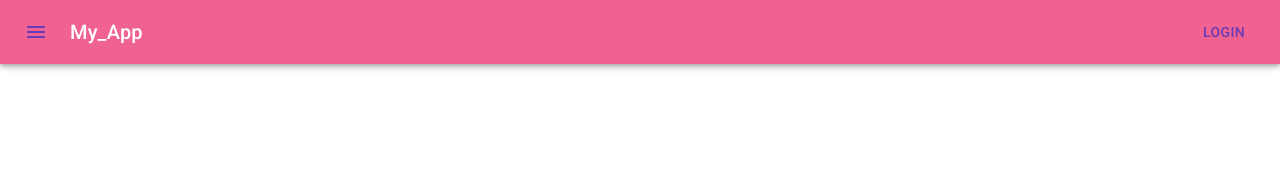
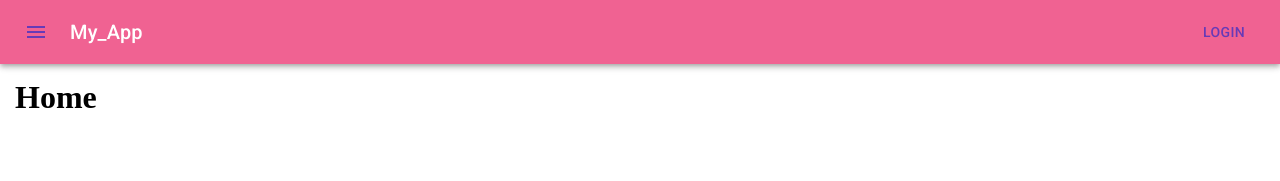
Before and after one commit to Rleopioneer/Mui_App, a React (Create React App) app: page / in a window 1280 px wide. Shown: the top 181 px of the page. Built offline with nearby package versions, Linux system fonts and the light colour scheme.

Commit message:
Adicionando Template Default

```diff
--- a/src/App.js
+++ b/src/App.js
@@ -4,11 +4,14 @@
   Route,
 } from 'react-router-dom'
 
+import TemplateDefault from './templates/Default'
+
 import Home from './pages/Home'
 
 //Definição de Rotas
 const App = () => {
   return (
+    <TemplateDefault>
       <Router>
         <Switch>
           <Route path="/">
@@ -16,6 +19,7 @@
           </Route>
         </Switch>
       </Router>
+    </TemplateDefault>
   )
 }
 
--- a/src/pages/Home.js
+++ b/src/pages/Home.js
@@ -1,8 +1,7 @@
-import Header from '../partials/Header/Header'
 
 const Home = () => {
     return (
-      <Header />
+      <h1>Home</h1>
     )
 }
 
--- /dev/null
+++ b/src/templates/Default.js
@@ -0,0 +1,24 @@
+import { Container } from '@material-ui/core'
+import { makeStyles } from '@material-ui/core/styles'
+
+import Header from '../partials/Header/Header'
+
+const useStyles = makeStyles(() => ({
+    container: {
+        padding: 15
+    }
+}))
+
+const Default = ({ children }) => {
+    const classes = useStyles()
+    return (
+        <>
+            <Header />
+            <Container className={classes.container}>
+                {children}
+
+            </Container>
+        </>
+    )
+}
+export default Default
```
Lines whose indentation alone changed are shown as unchanged.
